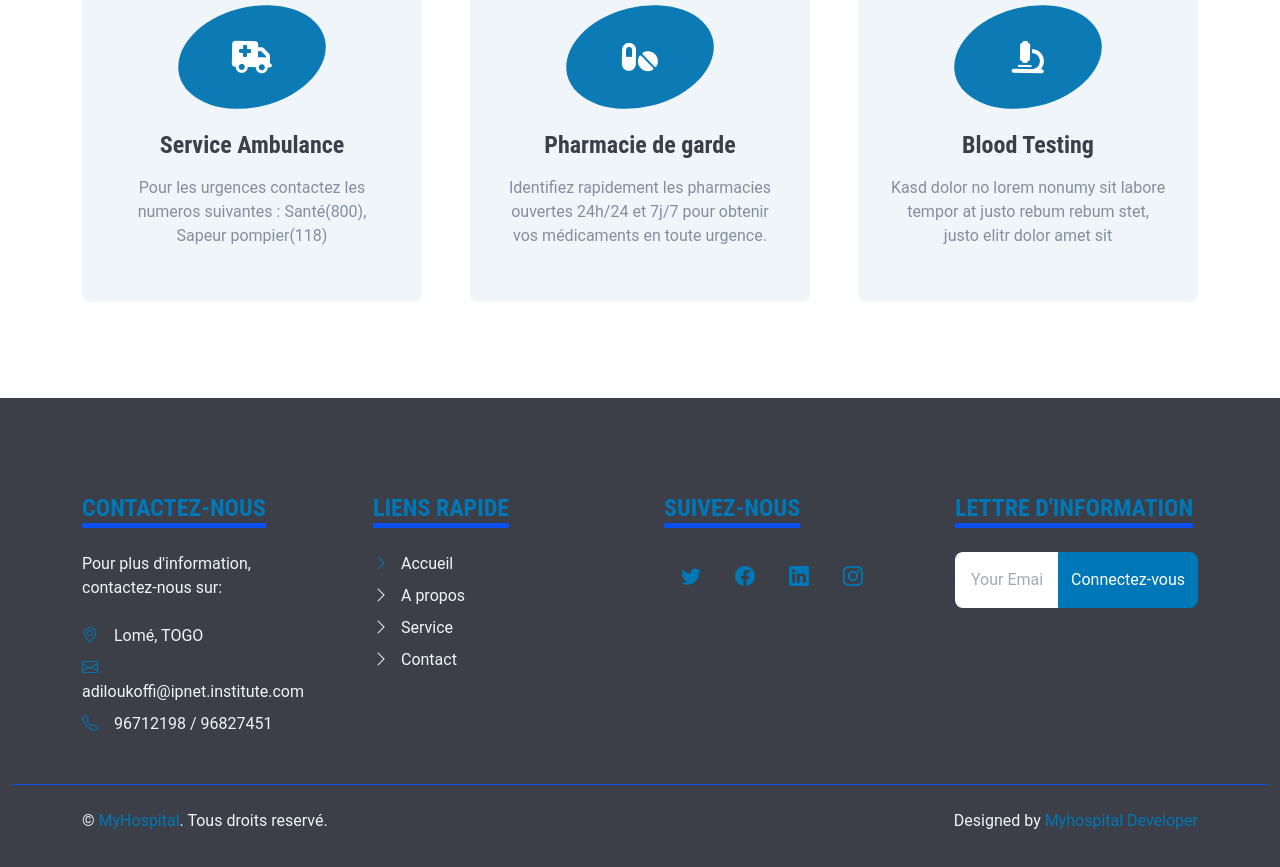
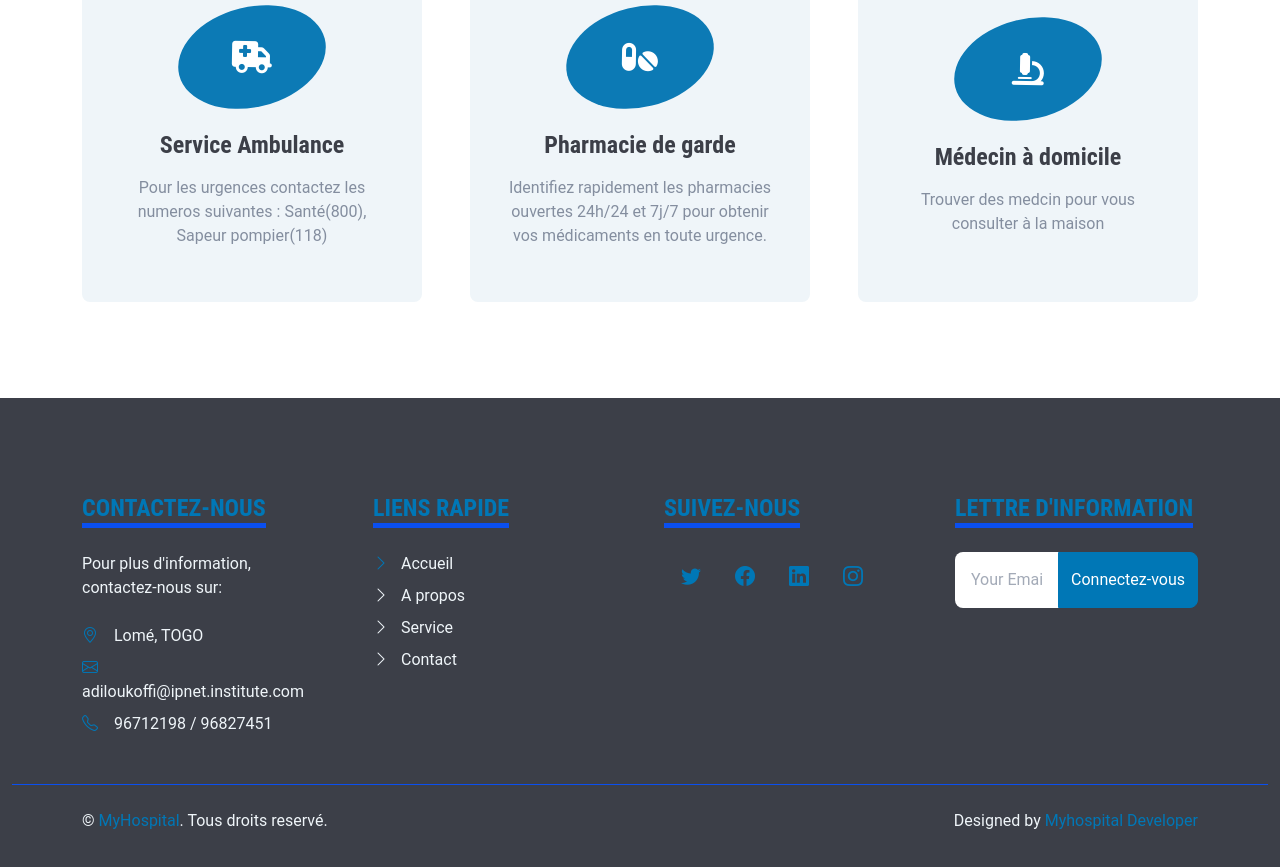
Before and after one commit to 70-DIDIER/hopspital-v2, a React (Vite) app: page /service in a window 1280 px wide. Shown: the part 800-1667 px from the top of the page. Built offline with nearby package versions, Linux system fonts and the light colour scheme; no server answers; sample sign-in values are in the browser's storage.

Commit message:
mise à jour du fichier service

```diff
--- a/src/pages/Service.jsx
+++ b/src/pages/Service.jsx
@@ -100,10 +100,9 @@ export default function Service() {
                   <div className="service-icon mb-4">
                     <i className="fa fa-2x fa-microscope text-white" />
                   </div>
-                  <h4 className="mb-3">Blood Testing</h4>
+                  <h4 className="mb-3">Médecin à domicile</h4>
                   <p className="m-0">
-                    Kasd dolor no lorem nonumy sit labore tempor at justo rebum rebum
-                    stet, justo elitr dolor amet sit
+                    Trouver des medcin pour vous consulter à la maison
                   </p>
                   <a className="btn btn-lg btn-primary rounded-pill" href="">
                     <i className="bi bi-arrow-right" />
```
